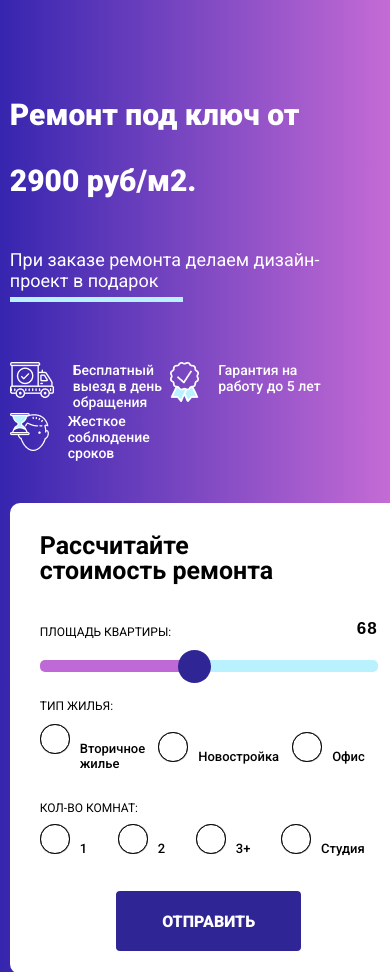
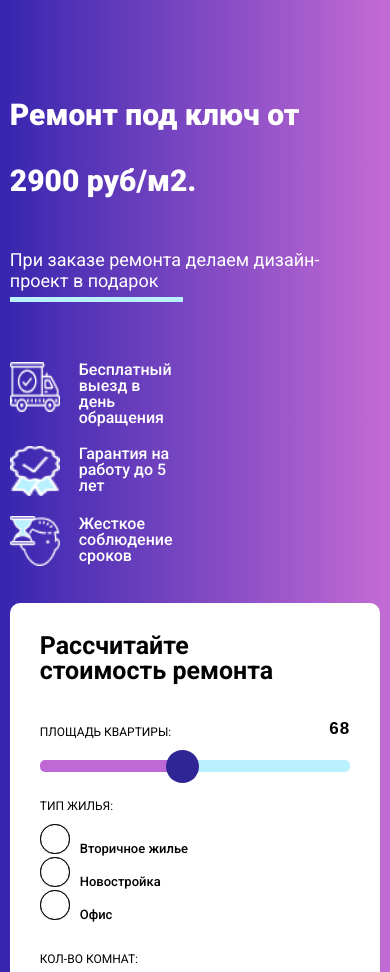
Before and after one commit to V-Kozintsev/tz__tanos, a plain HTML site: page index.html in a window 390 px wide. Shown: the part 89-1061 px from the top of the page. Drawn offline with nearby package versions, Linux system fonts and the light colour scheme.

Commit message:
Update main.css

```diff
--- a/main.css
+++ b/main.css
@@ -202,6 +202,13 @@ p {
   color: white;
   position: relative;
   z-index: 5;
+}
+.third__icon {
+  width: 45px;
+  height: 36px;
+  background-size: cover; /* Растягиваем изображение так, чтобы оно полностью покрывало фоновую область */
+  background-position: center; /* Выравниваем изображение по центру области фона */
+  display: grid;
 }
 .navigation__item {
   text-decoration: none;
@@ -603,6 +610,35 @@ input[type="range"]::-webkit-slider-thumb {
   }
 
   @media (max-width: 550px) {
+    .third__icon {
+      width: 50px;
+      height: 50px;
+    }
+    .third__contain {
+      display: grid;
+      font-size: 1.6rem;
+      grid-template-columns: repeat(1, 1fr);
+      grid-template-rows: repeat(3.1fr);
+      row-gap: 2rem;
+      margin-bottom: 10rem;
+    }
+
+    .third__text:last-child {
+      margin-right: 0;
+    }
+    .box__calculations {
+      height: 100%;
+    }
+    .item-radio {
+      display: grid;
+      grid-template-rows: repeat(2.1fr);
+      grid-gap: 0.5rem;
+    }
+    .item-radio-two {
+      display: grid;
+      grid-template-columns: repeat(2, 1fr);
+      grid-gap: 0.9rem;
+    }
     .box__text {
       max-width: 32.1rem;
     }
```
